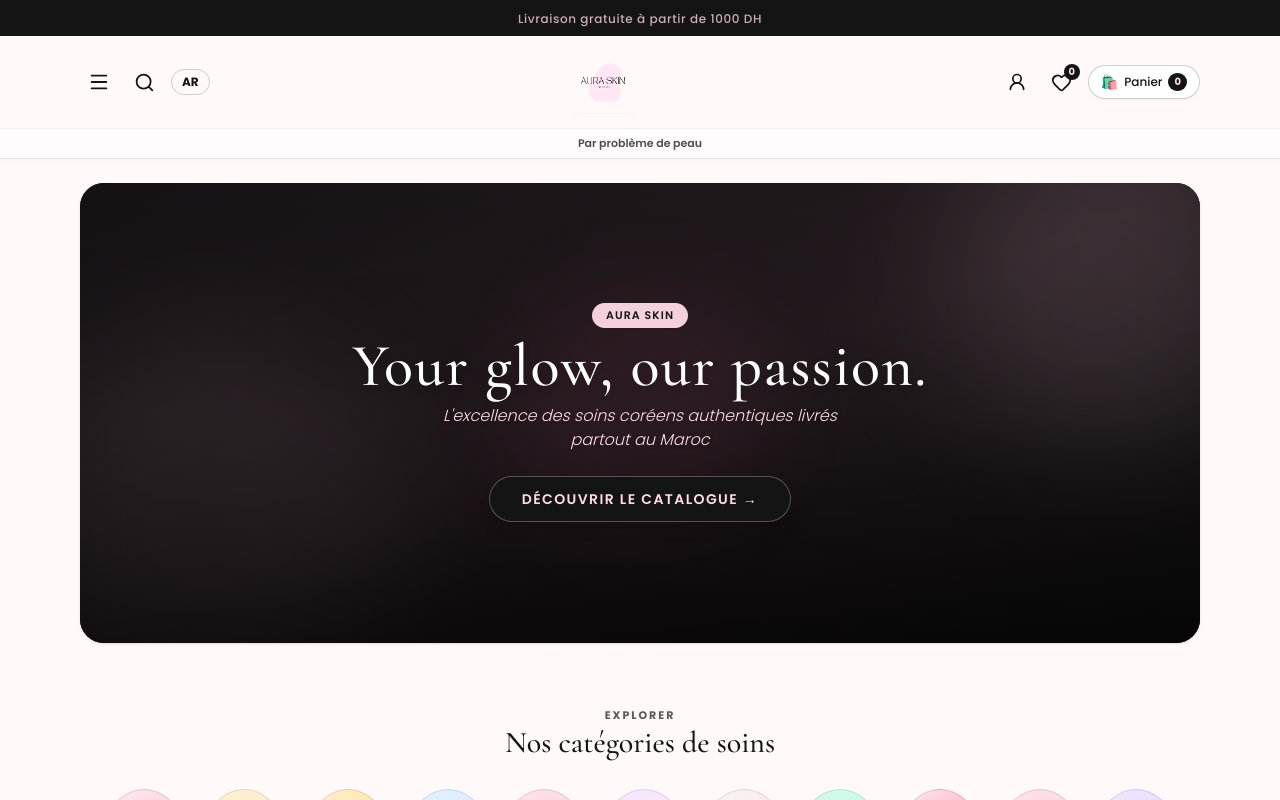
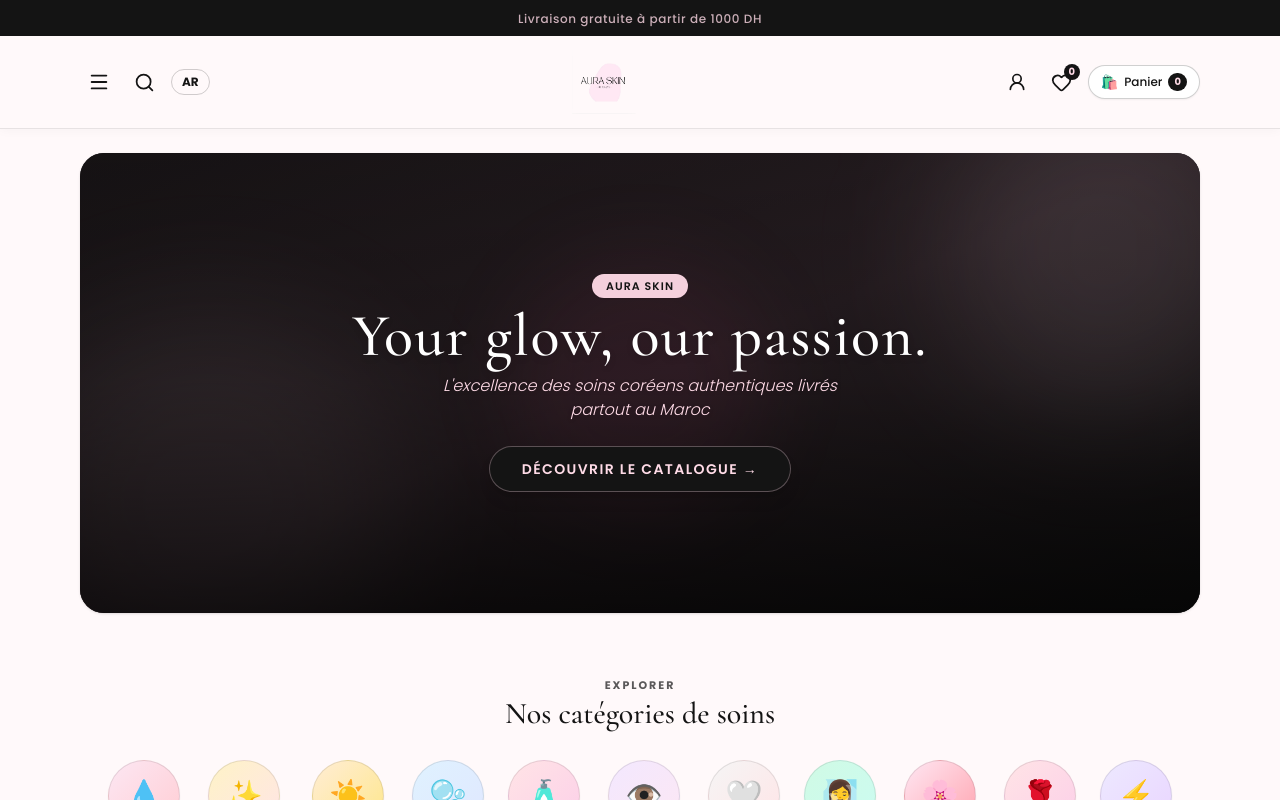
Before and after one commit to auraskkin-jpg/auraskin, a React (Vite) app: page / in a window 1280 px wide. Shown: the top 800 px of the page. Built offline with nearby package versions, Linux system fonts and the light colour scheme; no server answers.

Commit message:
fix(header): remove skin concerns link from header, keep in footer

```diff
--- a/src/components/BasmaHeader.tsx
+++ b/src/components/BasmaHeader.tsx
@@ -1,7 +1,6 @@
 import React from 'react';
 import { Search, Heart, Menu, UserRound } from 'lucide-react';
 import { useSiteTexts, useT } from '../utils/siteTexts';
-import { navigate } from '../utils/router';
 
 interface BasmaHeaderProps {
   onOpenMenu: () => void;
@@ -135,22 +134,6 @@ export const BasmaHeader: React.FC<BasmaHeaderProps> = ({
         </div>
       </div>
 
-      {/* Quick link to the skin concerns page */}
-      <nav className="border-t border-[#141414]/5 bg-white/60">
-        <div className="max-w-6xl mx-auto px-4 py-1.5 flex items-center justify-center">
-          <a
-            href="/problemes-de-peau"
-            onClick={(event) => {
-              event.preventDefault();
-              navigate('/problemes-de-peau');
-            }}
-            className="text-[11px] font-semibold text-[#141414]/75 hover:text-[#e0558b] transition-colors"
-          >
-            {t('menu.concerns', lang)}
-          </a>
-        </div>
-      </nav>
-
       {/* Expandable Search Input */}
       {isSearchOpen && (
         <div className="max-w-6xl mx-auto px-4 pb-3 animate-fadeIn">
```
